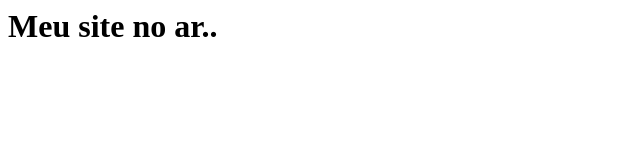
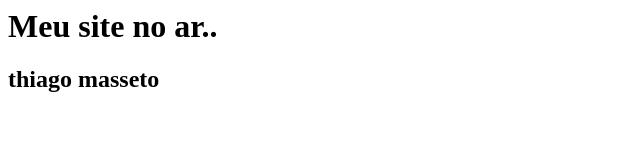
Before and after one commit to ThiagoMasseto/meu-sitee, a plain HTML site: page index.html in a window 1280 px wide. Shown: the whole page, without its empty margins (0-640 px from the left). Drawn offline with Linux system fonts and the light colour scheme.

Commit message:
Update index.html

```diff
--- a/index.html
+++ b/index.html
@@ -1 +1,2 @@
 <h1>Meu site no ar..<h1>
+  <h2>thiago masseto</h2>
```
